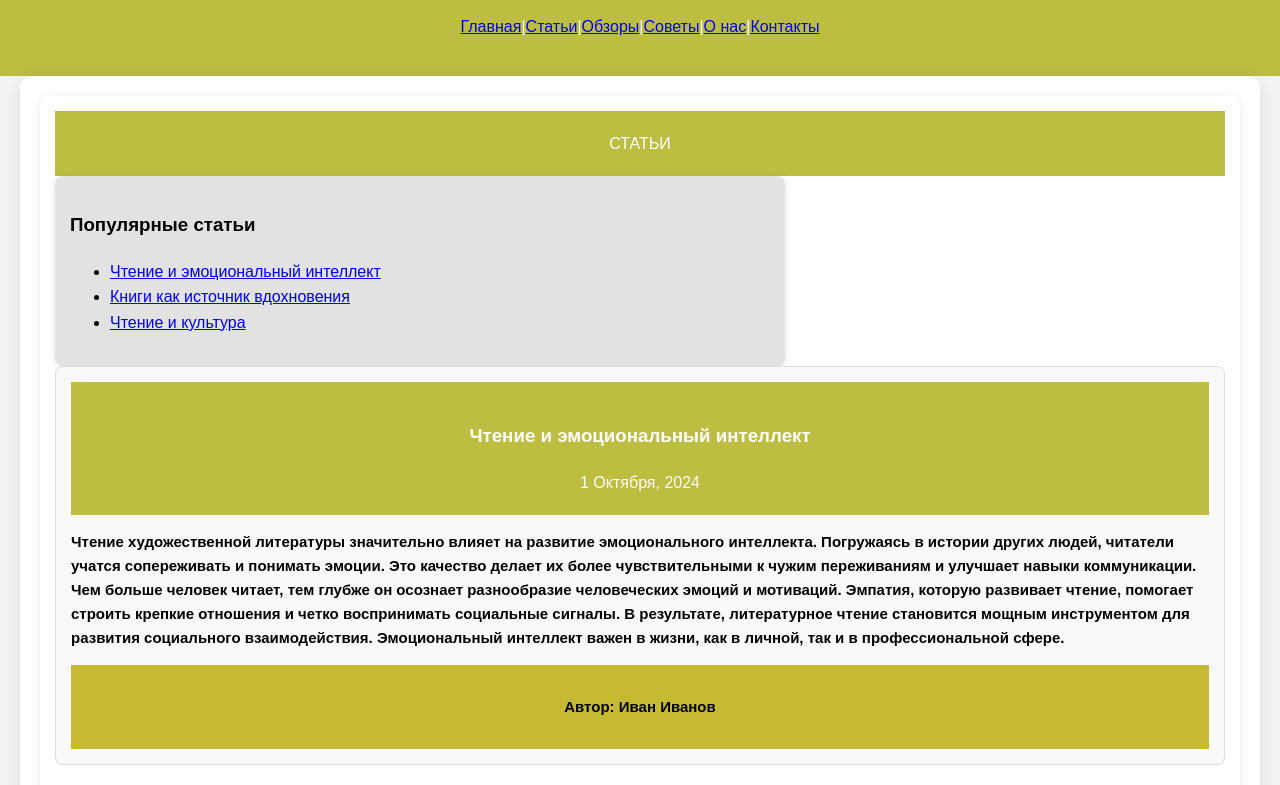
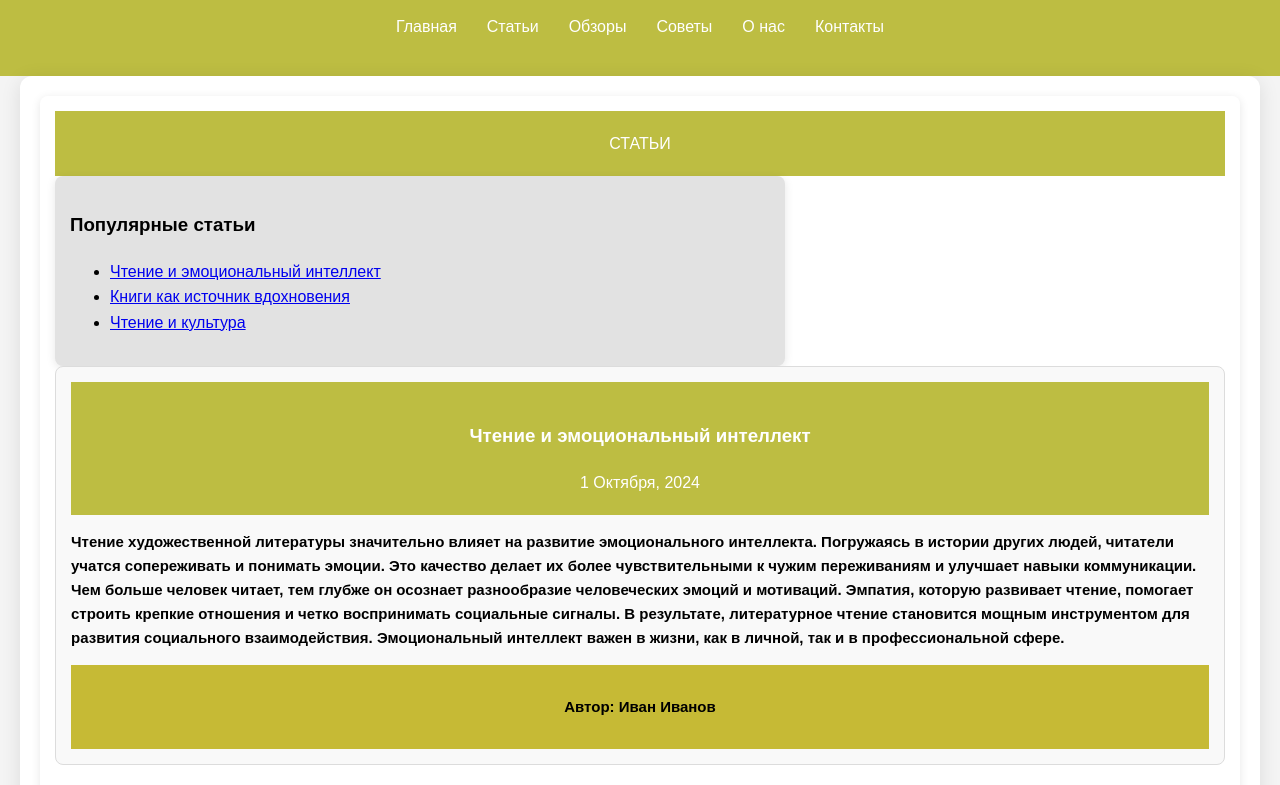
Before and after one commit to Didi110605/html-csskt3, a plain HTML site: page index.html in a window 1280 px wide. Shown: the part 100-885 px from the top of the page. Drawn offline with Linux system fonts and the light colour scheme.

Commit message:
Update index.html

```diff
--- a/index.html
+++ b/index.html
@@ -12,13 +12,12 @@
     <h1>Читательский сайт</h1>
     <nav> <!-- определяет навигационные ссылки -->
         <ul>
-            <a href="#home">Главная</a> |
-  <a href="#articles">Статьи</a> |
-  <a href="#reviews">Обзоры</a> |
-  <a href="#tips">Советы</a> |
-  <a href="#about">О нас</a> |
-  <a href="#contacts">Контакты</a>
-
+            <li><a href="#home">Главная</a></li>
+            <li><a href="#articles">Статьи</a></li>
+            <li><a href="#reviews">Обзоры</a></li>
+            <li><a href="#tips">Советы</a></li>
+            <li><a href="#about">О нас</a></li>
+            <li><a href="#contact">Контакты</a></li>
         </ul>
     </nav>
 </header>
```
